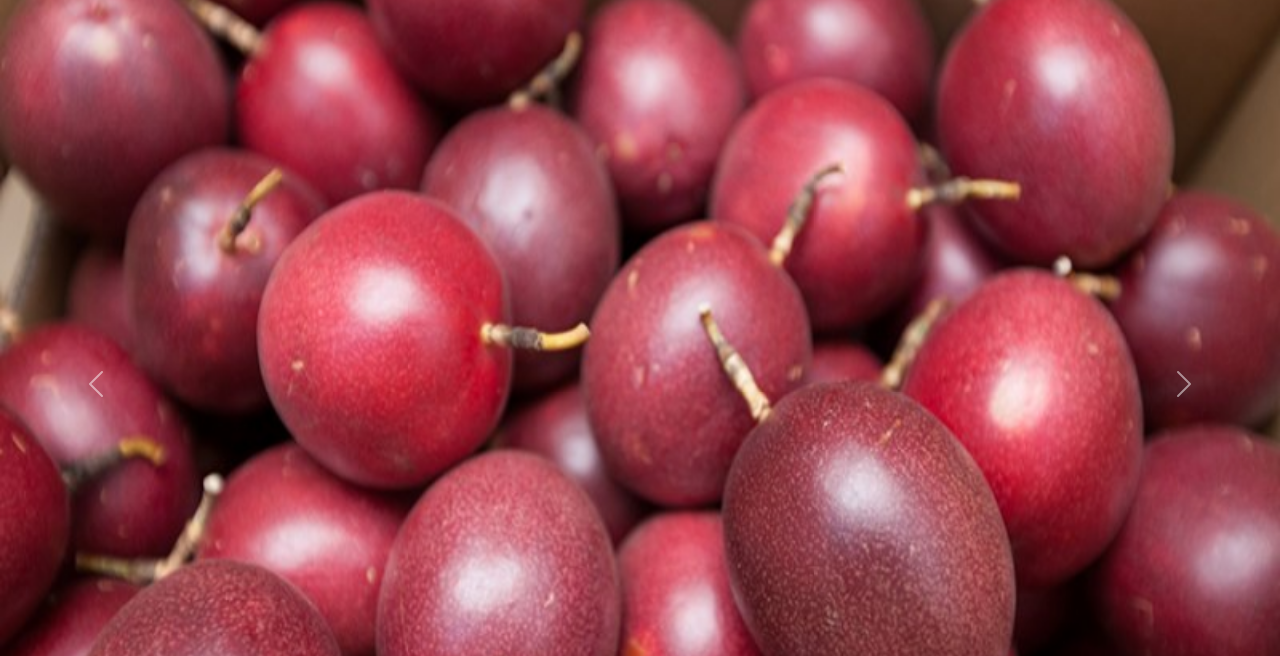
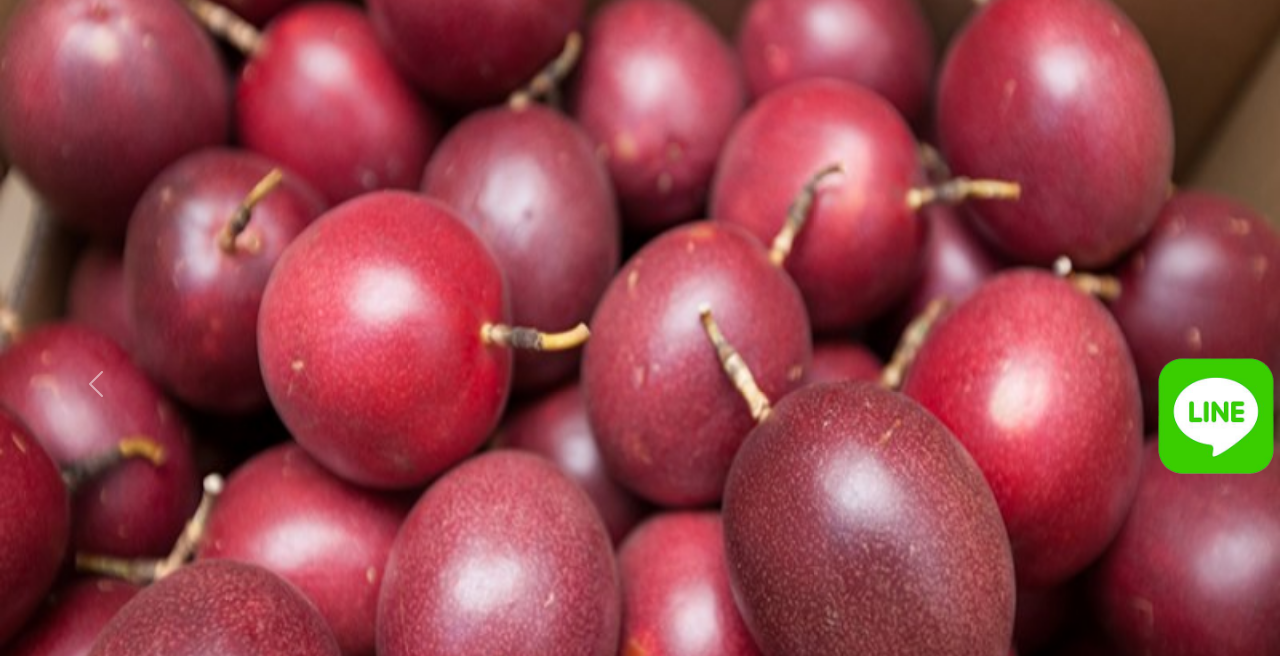
Before and after one commit to wugaweieddie/Young-Couple-Image-Network, a plain HTML site: page index.html in a window 1280 px wide. Shown: the part 144-800 px from the top of the page. Drawn offline with Linux system fonts and the light colour scheme.

Commit message:
新增賴好友

```diff
--- a/index.html
+++ b/index.html
@@ -28,6 +28,12 @@
     <!-- 回上層按鈕 -->
     <div id="backtop" class="toTop-arrow">
         <img class="topbtn" src="./images/logo/logo1.png">
+    </div>
+    <!-- 加賴好友 -->
+    <div id="backtop" class="addline">
+        <a href="https://line.me/ti/p/Yw_NEIAm6p" target="_blank">
+        <img src="./icon/line.png">
+        </a>
     </div>
     <!-- 選單列 -->
     <header>
--- a/styles/style.scss
+++ b/styles/style.scss
@@ -23,6 +23,21 @@ html {
 
         &.hide {
             transform: translateX(120%);
+        }
+    }
+    .addline {
+        img {
+            width: 10rem;
+            height: 10rem;
+            padding: 0;
+            margin: 0;
+            border: 0;
+            cursor: pointer;
+            position: fixed;
+            right: -1rem;
+            bottom: 10rem;
+            z-index: 99;
+            // filter: drop-shadow(5px 5px black);
         }
     }
 
```
Also changed, not shown: contactus.html (+5 -2 lines), styles/style.css, 1 other file.
